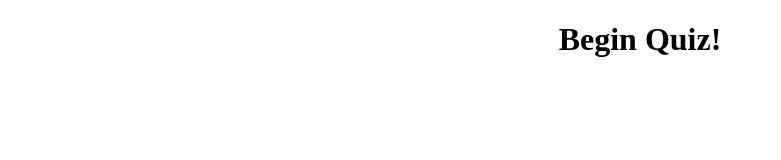
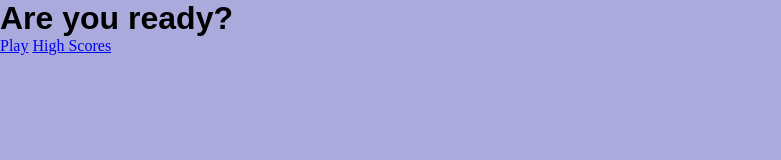
Before and after one commit to isazafeer/quiz-javascript, a plain HTML site: page index.html in a window 1280 px wide. Shown: the whole page, without its empty margins (0-781 px from the left). Drawn offline with Linux system fonts and the light colour scheme.

Commit message:
HTML + CSS started

```diff
--- a/index.html
+++ b/index.html
@@ -3,10 +3,18 @@
 <head>
     <meta charset="UTF-8">
     <meta name="viewport" content="width=device-width, initial-scale=1.0">
-    <title>Document</title>
+    <title>Quiz Game</title>
+    <link rel="stylesheet" href="style.css">
 </head>
 <body>
-    <h1 style="text-align:center;">Begin Quiz!</h1>
+    <div class="container">
+        <div id="home" class="flex-column flex-center">
+            <h1>Are you ready?</h1>
+            <a href="game.html" class="btn">Play</a>
+            <a href="highscores.html" id="highscores-btn" class="btn">High Scores</a>
+        </div>
+    </div>
+
 
     <script src= "index.js"></script>
 </body>
--- a/style.css
+++ b/style.css
@@ -0,0 +1,14 @@
+body {
+    background-color: #aad;
+}
+* {
+    box-sizing: border-box;
+    margin: 0;
+    padding: 0;
+}
+h1 {
+    font-family: "Montserrat", sans-serif;
+    font-optical-sizing: auto;
+    font-weight: <weight>;
+    font-style: normal;
+}
```
